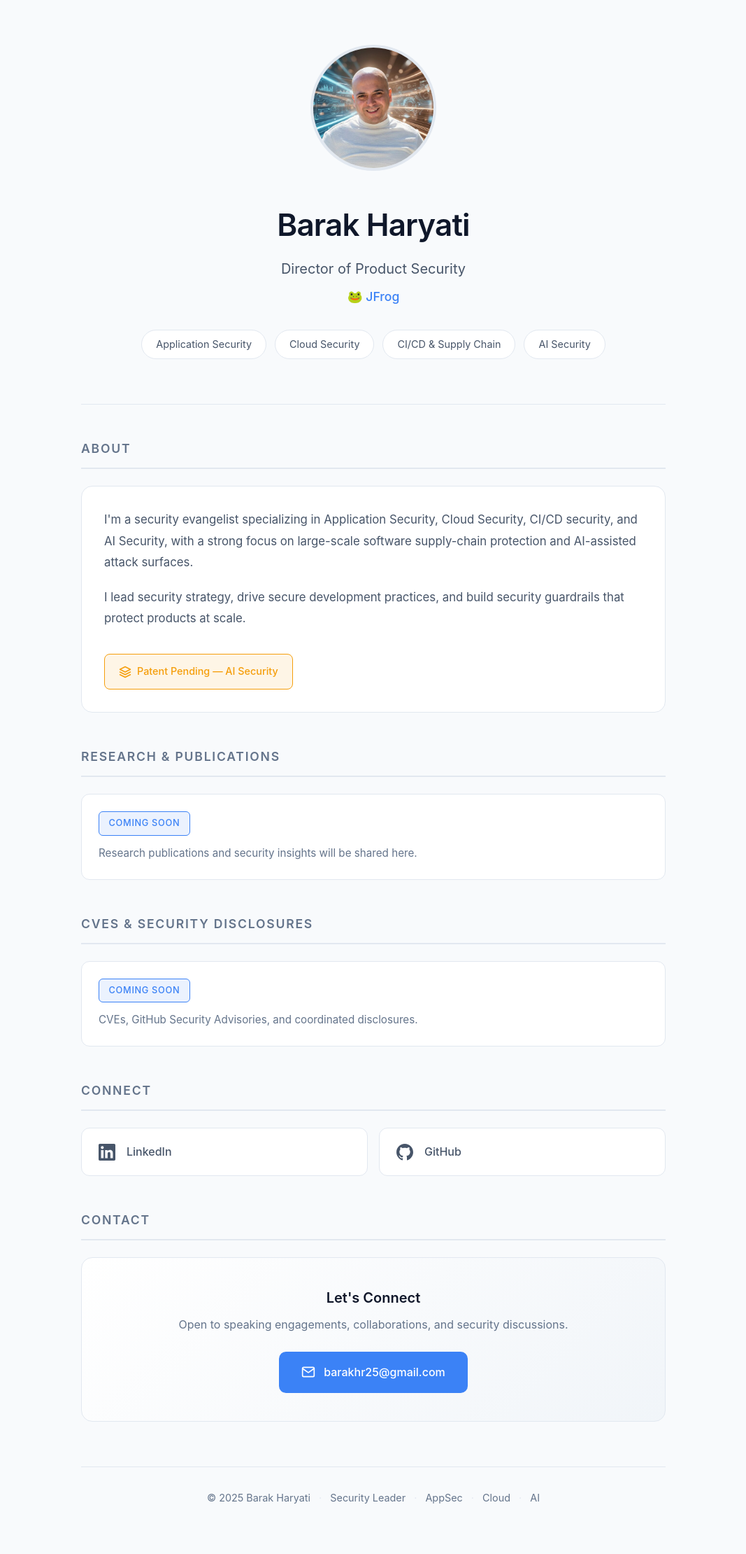
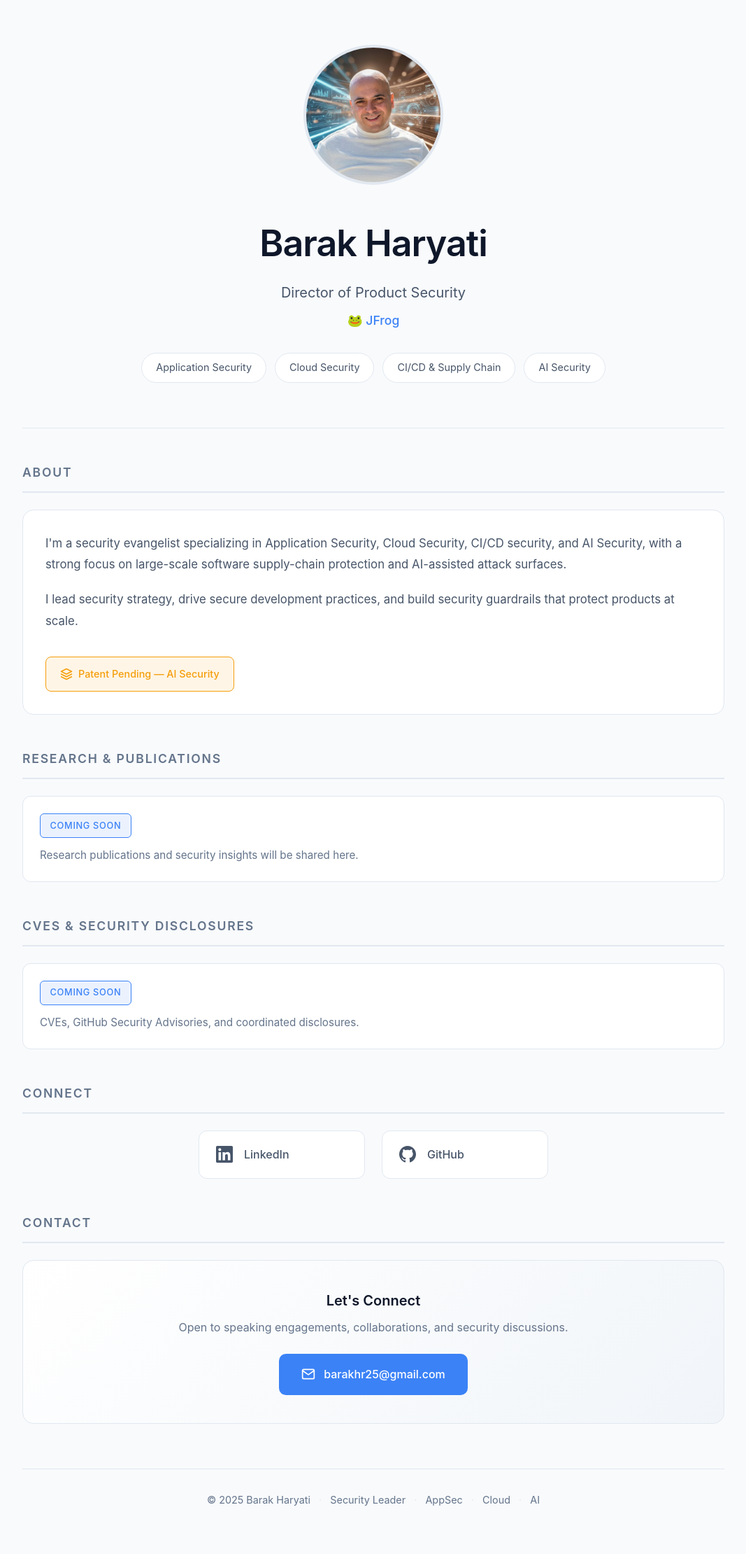
Before and after one commit to barakharyati/barakharyati, a Jekyll site: the page built from index.md, in a window 1280 px wide. Shown: the whole page at 70% size, without its empty margins (106-1173 px from the left). Built offline with Jekyll 4.4.1, drawn with Linux system fonts in a browser that asks for light colours.

Commit message:
Wider layout - max 1100px, larger elements

```diff
--- a/assets/style.css
+++ b/assets/style.css
@@ -55,9 +55,9 @@ body {
 
 /* Container */
 .container {
-  max-width: 900px;
+  max-width: 1100px;
   margin: 0 auto;
-  padding: 4rem 2rem;
+  padding: 4rem 3rem;
 }
 
 /* ═══════════════════════════════════════════════════════════════
@@ -72,8 +72,8 @@ body {
 }
 
 .profile-image {
-  width: 180px;
-  height: 180px;
+  width: 200px;
+  height: 200px;
   border-radius: 50%;
   object-fit: cover;
   border: 4px solid var(--border);
@@ -88,7 +88,7 @@ body {
 
 .hero h1 {
   font-family: var(--font-heading);
-  font-size: 2.75rem;
+  font-size: 3.25rem;
   font-weight: 600;
   letter-spacing: -0.02em;
   margin-bottom: 0.5rem;
@@ -231,7 +231,9 @@ h2 {
 .profiles-grid {
   display: grid;
   grid-template-columns: repeat(2, 1fr);
-  gap: 1rem;
+  gap: 1.5rem;
+  max-width: 500px;
+  margin: 0 auto;
 }
 
 .profile-link {
```
